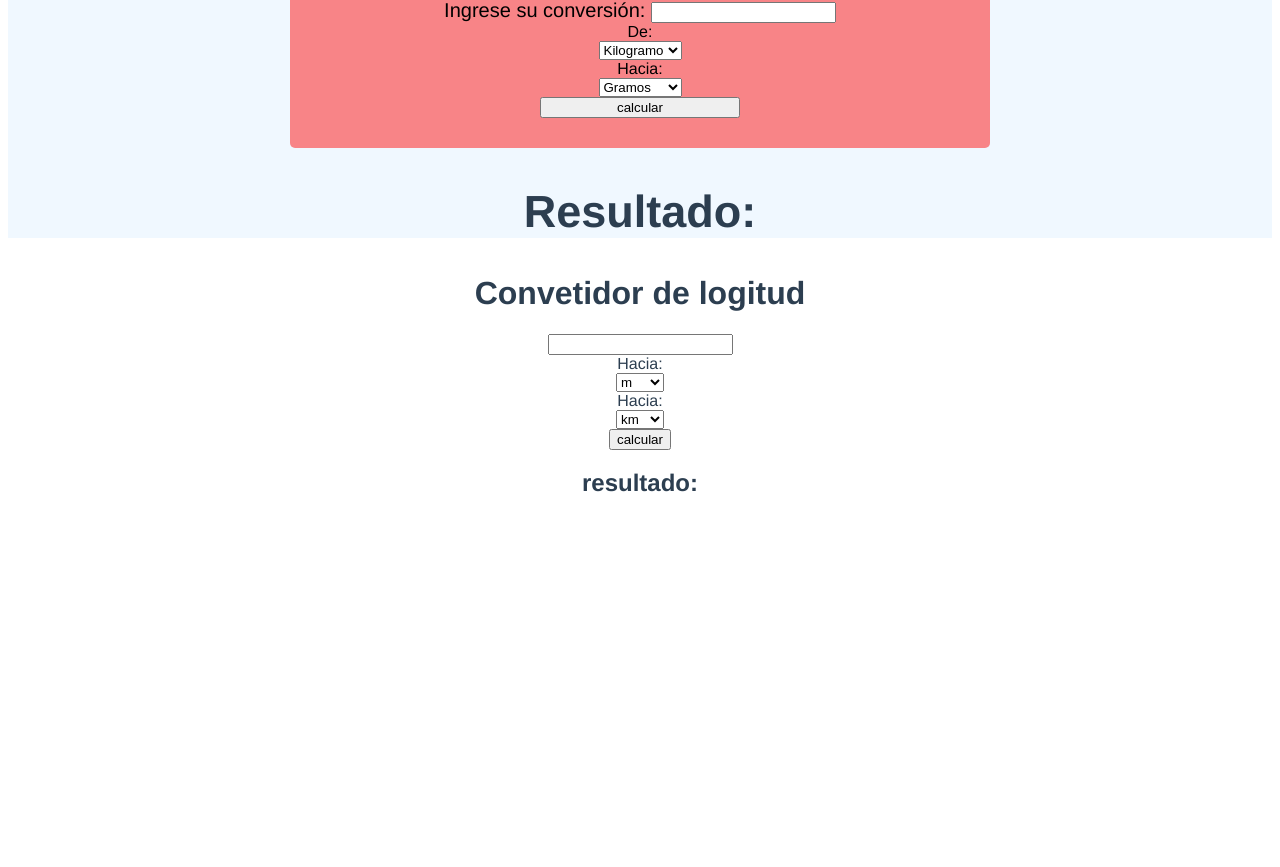
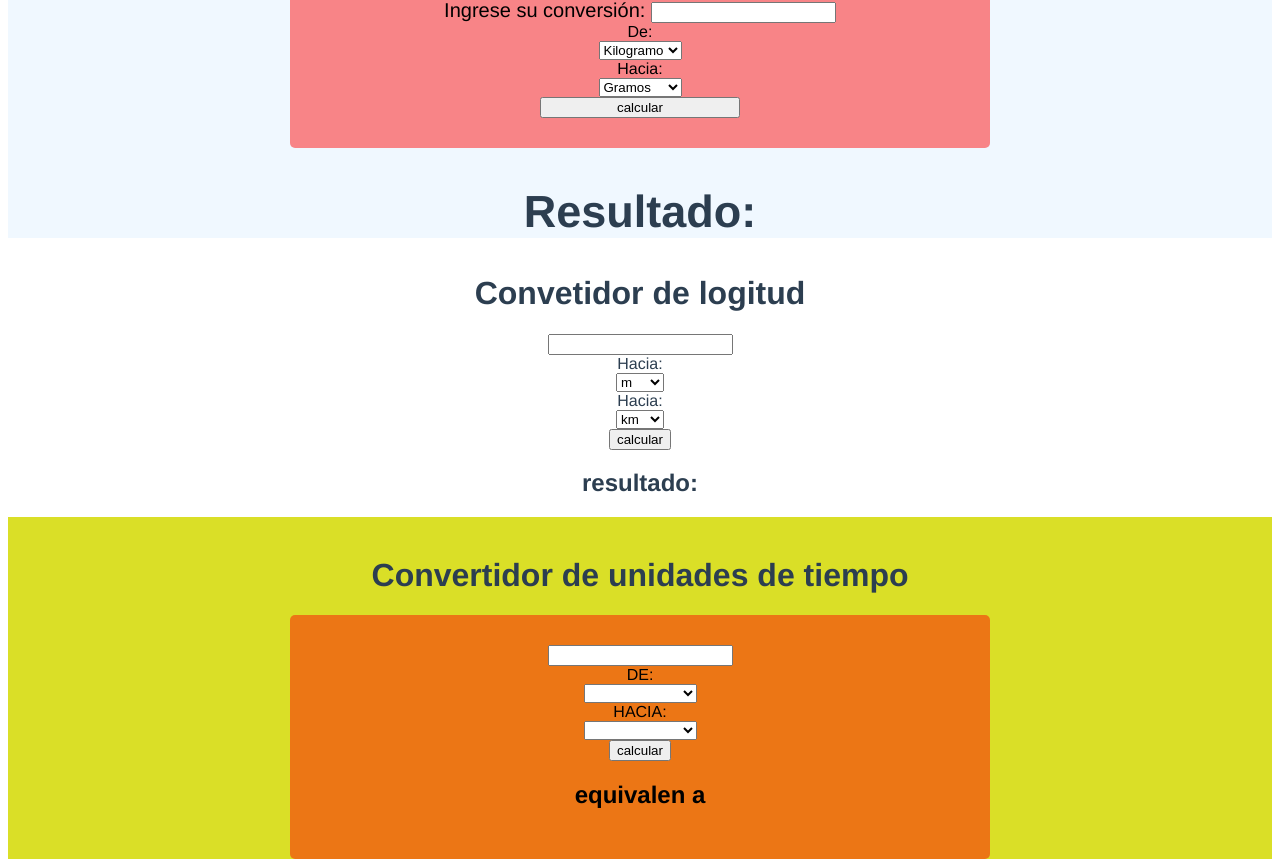
Before and after one commit to CesarAndreChavezHerrera/aprendisajeVue, a Vue app in the folder componetes/: page / in a window 1280 px wide. Shown: the part 543-1410 px from the top of the page. Before the commit the page ends 1060 px from the top, so only its background shows below. Built offline with nearby package versions, Linux system fonts and the light colour scheme.

Commit message:
Agregar componente de tiempo
Se agrega el componente Tiempo para poder mostrar en el index, el conversor de unidades de tiempo

```diff
--- a/componetes/src/App.vue
+++ b/componetes/src/App.vue
@@ -6,6 +6,7 @@
     <monedas/>
     <masa/>
     <longitud/>
+    <tiempo/>
   </div>
 </template>
 
@@ -14,6 +15,7 @@
 import monedas from './components/monedas.vue'
 import Masa from './components/Masa.vue'
 import longitud from './components/longitud.vue'
+import tiempo from "./components/tiempo.vue"
 
 export default {
   name: 'App',
@@ -22,7 +24,7 @@ export default {
   monedas,
   Masa,
   longitud,
-
+  tiempo,
   }
 }
 </script>
--- /dev/null
+++ b/componetes/src/components/tiempo.vue
@@ -0,0 +1,69 @@
+<template>
+    <div class="Body" style="background:#DADF27">
+        <br>
+        <h1>Convertidor de unidades de tiempo</h1>
+
+
+        <div class="Main">
+            <input type="text" v-model ="entrada_numero" >
+        <div>
+            <span>DE:</span>
+        </div>
+        <select v-model="fromRate">
+            <option value="años">años</option>
+            <option value="meses">meses</option>
+            <option value="semanas">semanas</option>
+            <option value="dias">dias</option>
+            <option value="horas">horas</option>
+            <option value="minuto">minuto</option>
+            <option value="segundos">segundos</option>
+            <option value="milisegundos">milisegundos</option>
+            <option value="microsegundos">microsegundos</option>
+            <option value="nanosegundos">nanosegundos</option>
+        </select>
+        <br>
+        <div>
+            <span>HACIA:</span>
+        </div>
+        <select v-model="toRate">
+            <option value="años">años</option>
+            <option value="meses">meses</option>
+            <option value="semanas">semanas</option>
+            <option value="dias">dias</option>
+            <option value="horas">horas</option>
+            <option value="minuto">minuto</option>
+            <option value="segundos">segundos</option>
+            <option value="milisegundos">milisegundos</option>
+            <option value="microsegundos">microsegundos</option>
+            <option value="nanosegundos">nanosegundos</option>
+        </select>
+        <br>
+        <button v-on:click="calcular">calcular</button>
+        <h2>{{entrada_numero}} {{fromRate}} equivalen a {{salida}} {{toRate}}</h2>
+
+
+        </div>
+    </div>
+</template>
+
+<script>
+export default({
+    name:"tiempo",
+    data(){return{
+            entrada_numero:"",
+            conversiones_gramos:{   "años":0.0000000317,"meses":0.00000038,"semanas":0.00000165,"dias":0.0000116,"horas":0.00027799999999999998,"minuto":0.016666666666667,"segundos":1, "milisegundos":1000,"microsegundos":1000000,"nanosegundos":1000000000},
+            salida: "",
+            toRate: "",
+            fromRate:""
+        }},
+    methods:{
+            calcular:function(){
+                let toRate_ = this.conversiones_gramos[this.toRate]
+                let fromRate_ = this.conversiones_gramos[this.fromRate]
+                var resultado = (((toRate_/fromRate_))*this.entrada_numero).toFixed(3)
+                this.salida =resultado
+            }
+        }
+})
+
+</script>
```
